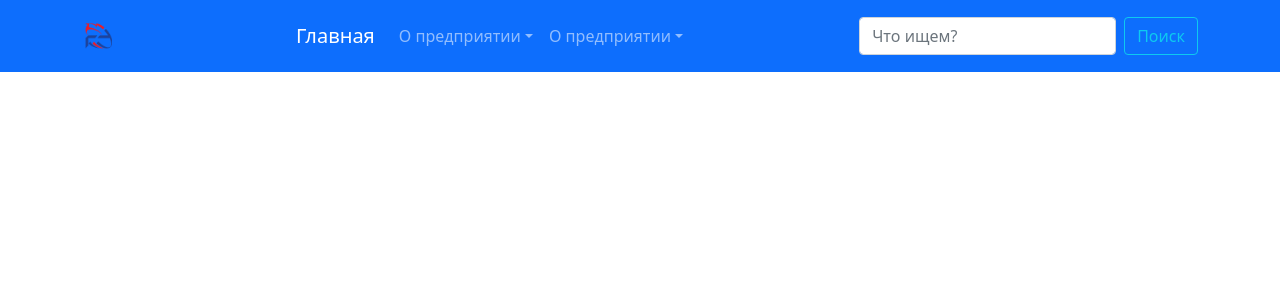
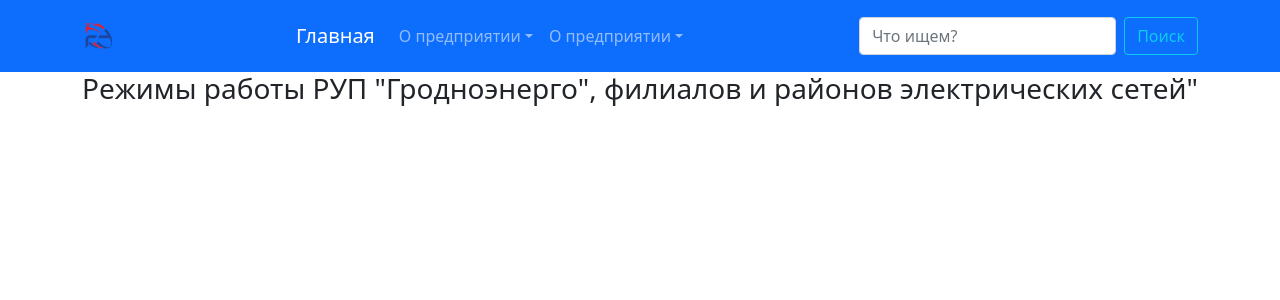
Before and after one commit to Ragimov-Kirill/React-energo, a React (Create React App) app: page /workingmode in a window 1280 px wide. Shown: the top 300 px of the page. Built offline with nearby package versions, Linux system fonts and the light colour scheme.

Commit message:
Add working mode and fix dropdown

```diff
--- a/src/Components/Header.js
+++ b/src/Components/Header.js
@@ -7,6 +7,9 @@
 import Contacts from '../Pages/Contacts';
 import Blog from '../Pages/Blog';
 import Management from '../Pages/Management';
+import Requisites from '../Pages/Requisites';
+import WorkingMode from '../Pages/WorkingMode';
+
 
 export default class Header extends Component {
   render() {
@@ -46,8 +49,8 @@
                         menuVariant="primary"
                       >
                         <NavDropdown.Item href="/contacts">Контакты</NavDropdown.Item>
-                        <NavDropdown.Item href="#action/3.2">Реквизиты</NavDropdown.Item>
-                          <NavDropdown.Item href="#action/3.2">Режим работы</NavDropdown.Item>
+                        <NavDropdown.Item href="/requisites">Реквизиты</NavDropdown.Item>
+                          <NavDropdown.Item href="/workingmode">Режим работы</NavDropdown.Item>
 
                       </NavDropdown>
                     </Nav>
@@ -76,6 +79,8 @@
                 <Route exact path="/contacts" element={<Contacts/>}/>
                 <Route exact path="/blog" element={<Blog/>}/>
                 <Route exact path="/management"element={<Management/>}/>
+                <Route exact path="/requisites"element={<Requisites/>}/>
+                <Route exact path="/workingmode"element={<WorkingMode/>}/>
             </Routes>
           </Router>
         </>
--- /dev/null
+++ b/src/Pages/WorkingMode.js
@@ -0,0 +1,11 @@
+import React, {Component} from 'react';
+
+export default class WorkingMode extends Component {
+  render() {
+     return (
+       <div>
+          <h3 align ="center">Режимы работы РУП "Гродноэнерго", филиалов и районов электрических сетей"</h3>
+       </div>
+     )
+   }
+ }
```
